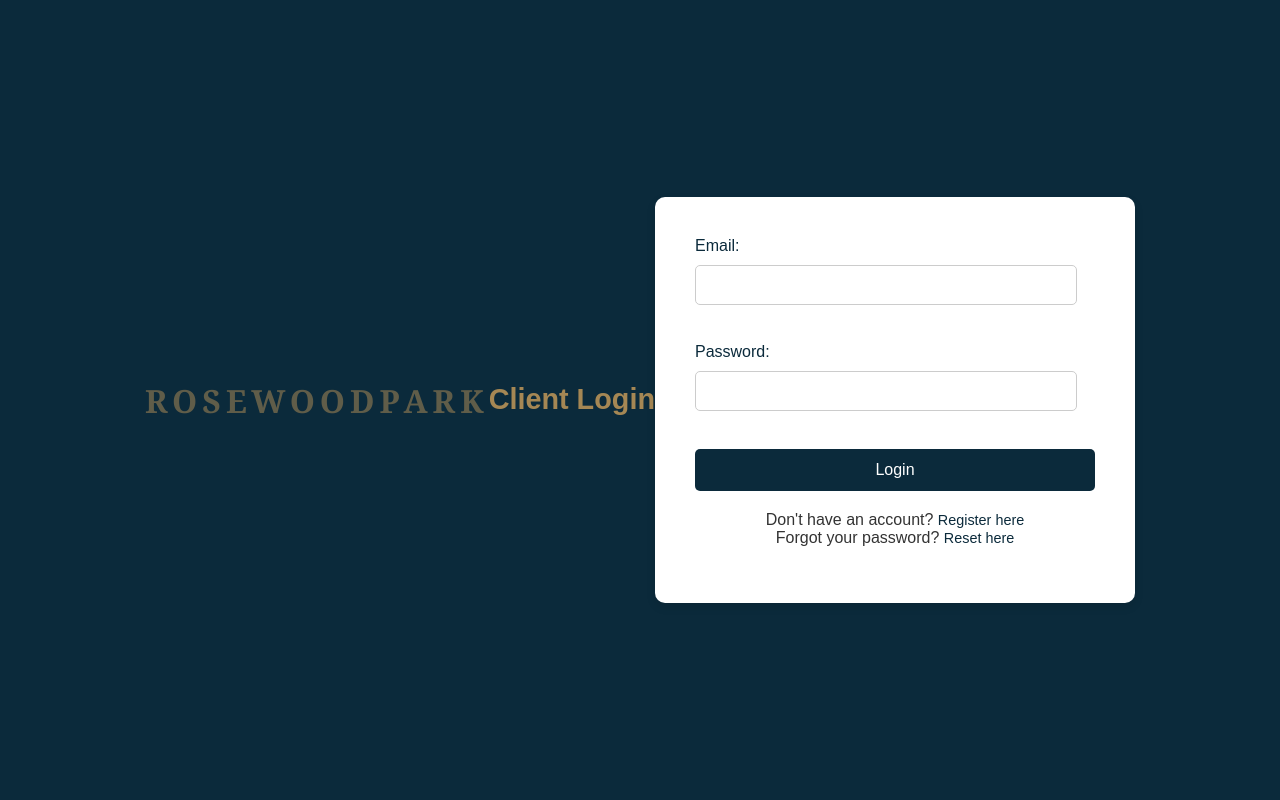
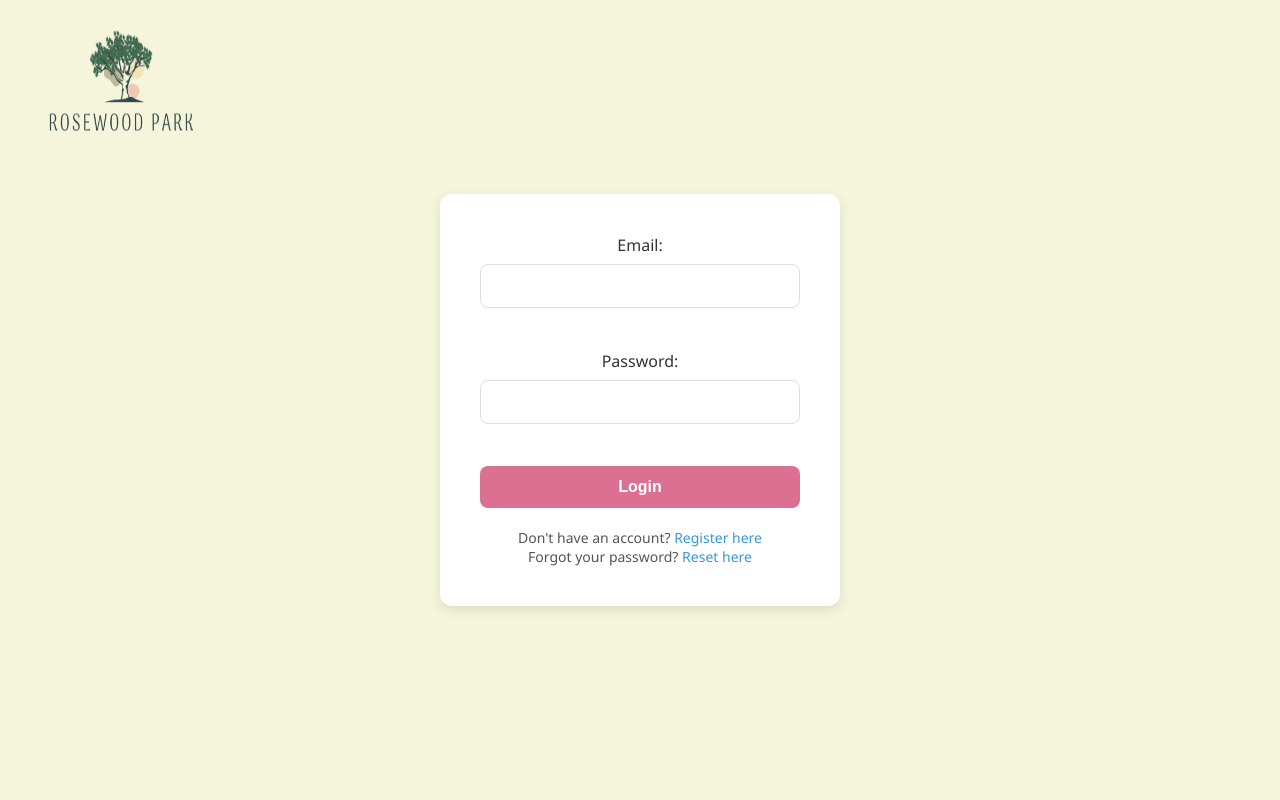
Before and after one commit to NicoleMumo/Real-Estate-Management-System, a PHP site: page /login.html in a window 1280 px wide. Run offline with PHP 8.4, Linux system fonts and the light colour scheme; some libraries are stand-ins or nearby versions.

Commit message:
updating the styling for the login forms

```diff
--- a/login.html
+++ b/login.html
@@ -5,16 +5,14 @@
     <meta http-equiv="X-UA-Compatible" content="IE=edge">
     <meta name="viewport" content="width=device-width, initial-scale=1.0">
     <title>Login - Real Estate Management</title>
+    <link rel="stylesheet" href="https://cdnjs.cloudflare.com/ajax/libs/font-awesome/6.6.0/css/all.min.css" integrity="sha512-Kc323vGBEqzTmouAECnVceyQqyqdsSiqLQISBL29aUW4U/M7pSPA/gEUZQqv1cwx4OnYxTxve5UMg5GT6L4JJg==" crossorigin="anonymous" referrerpolicy="no-referrer" />
     <link rel="stylesheet" href="style1.css">
 </head>
 <body>
     <div class="logo">
-        <h3 class="animated-logo">
-            <span>Rosewood</span> <span>Park</span>
-        </h3>
+        <img src="landingpageimages/image-removebg-preview.png" alt="logo" width="160" height="130">
     </div>
-    <h1>Client Login</h1>
-    <form action="login.php" method="POST"> <!-- Updated action to login.php -->
+    <form action="login.php" method="POST">
         <!-- Email Input -->
         <label for="email">Email:</label><br>
         <input type="email" id="email" name="email" required><br><br>
--- a/style1.css
+++ b/style1.css
@@ -1,132 +1,142 @@
-/* login/register pages styling */
-body {
-    font-family: 'Arial', sans-serif;
-    background-color: #0B2A3B;
-    color: #333;
+/* General styles */
+* {
     margin: 0;
     padding: 0;
+    box-sizing: border-box;
+}
+
+body {
+    font-family: 'Segoe UI', Tahoma, Geneva, Verdana, sans-serif;
+    background-color: beige;
     display: flex;
     justify-content: center;
     align-items: center;
     min-height: 100vh;
+    color: #333;
+    position: relative;
+}
+
+.logo {
+    position: absolute;
+    top: 20px;
+    left: 40px;
+    text-align: right;
 }
 
 
+
 form {
-    background-color: white;
+    background-color: #ffffff;
     padding: 40px;
-    border-radius: 10px;
-    box-shadow: 0px 4px 10px rgba(0, 0, 0, 0.1);
-    max-width: 400px;
-    width: 100%;
+    border-radius: 12px;
+    box-shadow: 0 4px 12px rgba(0, 0, 0, 0.1);
+    width: 400px;
+    text-align: center;
+    animation: fadeIn 0.8s ease-in-out forwards;
+    opacity: 0;
 }
 
-h1 {
-    color: #A58754;
-    font-size: 1.8rem;
-    text-align: center;
+/* Input fields */
+input[type="text"],
+input[type="email"],
+input[type="password"],
+input[type="tel"],
+select {
+    width: 100%;
+    padding: 12px 15px;
+    margin: 8px 0 20px;
+    border: 1px solid #ddd;
+    border-radius: 8px;
+    font-size: 16px;
+    transition: border-color 0.3s ease-in-out;
+}
+
+input[type="text"]:focus,
+input[type="email"]:focus,
+input[type="password"]:focus,
+input[type="tel"]:focus,
+select:focus {
+    border-color: lightblue;
+    outline: none;
+}
+
+button {
+    width: 100%;
+    padding: 12px;
+    background-color: palevioletred;
+    color: white;
+    border: none;
+    border-radius: 8px;
+    font-size: 16px;
+    font-weight: 600;
+    cursor: pointer;
+    transition: background-color 0.3s ease;
+}
+
+button:hover {
+    background-color: #FC353B;
+}
+
+button:active {
+    background-color: #9a1a0e;
+}
+
+/* Fieldset styling for register form */
+fieldset {
+    border: 1px solid #ddd;
+    padding: 20px;
+    border-radius: 8px;
     margin-bottom: 20px;
 }
 
-label {
-    color: #0B2A3B;
-    font-size: 1rem;
-    margin-bottom: 10px;
-    display: inline-block;
+legend {
+    font-weight: bold;
+    color: #2c3e50;
 }
 
-
-input[type="text"], input[type="email"], input[type="password"], input[type="tel"], input[type="number"] {
-    width: 90%;
-    padding: 10px;
-    margin-bottom: 20px;
-    border: 1px solid #ccc;
-    border-radius: 5px;
-    font-size: 1rem;
+/* Registration/Password Reset Links */
+p {
+    margin-top: 20px;
+    font-size: 14px;
+    color: #555;
 }
 
-
-select {
-    width: 100%;
-    padding: 10px;
-    margin-bottom: 20px;
-    border: 1px solid #ccc;
-    border-radius: 5px;
-    font-size: 1rem;
+p a {
+    color: #3498db; /* Blue for links */
+    text-decoration: none;
+    font-weight: 500;
+    transition: color 0.3s ease;
 }
 
-
-button {
-    background-color: #0B2A3B;
-    color: white;
-    padding: 12px 20px;
-    border: none;
-    border-radius: 5px;
-    cursor: pointer;
-    font-size: 1.0rem;
-    width: 100%;
-    transition: background-color 0.3s ease-in-out;
+p a:hover {
+    color: #2980b9;
 }
 
-button:hover {
-    background-color: #A58754;
-}
-
-p {
-    text-align: center;
-    margin-top: 20px;
-}
-
-a {
-    color: #0B2A3B;
-    text-decoration: none;
-    font-size: 0.9rem;
-}
-
-a:hover {
-    color: #A58754;
-}
-
-
-.animated-logo {
-    font-family: 'Georgia', serif;
-    font-size: 2.0rem;
-    color: #A58754;
-    text-transform: uppercase;
-    letter-spacing: 5px;
-    display: flex;
-    justify-content: center;
-    align-items: center;
-    animation: colorCycle 10s infinite, fadeInScale 2s ease-in-out;
-}
-
-@keyframes fadeInScale {
+/* Simple animations */
+@keyframes fadeIn {
     0% {
         opacity: 0;
-        transform: scale(0.5);
+        transform: translateY(-20px);
     }
     100% {
         opacity: 1;
-        transform: scale(1);
+        transform: translateY(0);
     }
 }
 
-@keyframes colorCycle {
-    0% {
-        color: #A58754;
+/* Responsive design */
+@media (max-width: 480px) {
+    form {
+        width: 90%;
+        padding: 30px;
     }
-    50% {
-        color: #0B2A3B;
+
+    .animated-logo {
+        font-size: 32px;
     }
-    100% {
-        color: #A58754;
+
+    .logo {
+        right: 20px;
+        top: 10px;
     }
 }
-
-.right-section {
-    background-image: url('your-image-path.jpg');
-    background-size: cover;
-    background-position: center;
-    width: 50%;
-    height: 100vh;
-}
```
Also changed, not shown: register.html (+3 -7 lines).
